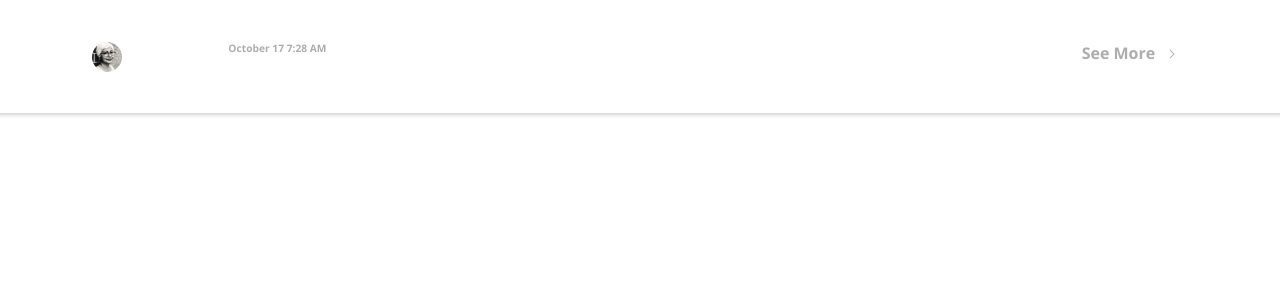
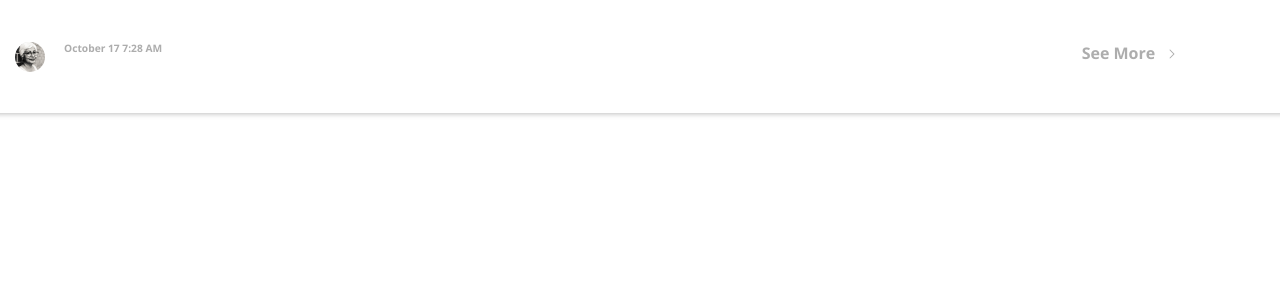
Before and after one commit to Dazzed/annuityprototype-fe, a Next.js app: page /notifications/components/notificationItem in a window 1280 px wide. Shown: the top 300 px of the page. Built offline with nearby package versions, Linux system fonts and the light colour scheme.

Commit message:
ui update for rightsidebar

```diff
--- a/components/rightNav.js
+++ b/components/rightNav.js
@@ -11,9 +11,9 @@ export default function RightSideNav(props) {
    */
   return (
     <div
-      className={` ${
+      className={`sidebar-right  ${
         navState === 1
-          ? "sidebar-right"
+          ? "sidebar-right-zero "
           : navState === 2
           ? "expandsidebar-right"
           : "width-none"
--- a/pages/notifications/components/notificationItem.js
+++ b/pages/notifications/components/notificationItem.js
@@ -5,12 +5,12 @@ export default function NotificationItem(props) {
 
   return (
     <div className="row row-height-supportsection">
-      <div className="col-lg-2 col-md-2 col-sm-2 col-12 align-self-center">
+      <div className="col-lg-10 col-md-10 col-sm-9 col-12 align-self-center">
+        <div className="notificaion-board">
           <div className="userPicSection">
             <img src="/imgs/profile-pic.png" alt="user picture" />
           </div>
-      </div>
-      <div className="col-lg-8 col-md-8 col-sm-7 col-12 align-self-center">
+          <div className="msg-contentsection">
             <div className="date-section">
               <h6>
                 {format(
@@ -20,9 +20,9 @@ export default function NotificationItem(props) {
                   "MMMM d h:mm a"
                 )}
               </h6>
+              <p>{notification.message}</p>
             </div>
-        <div className="msg-contentsection">
-          <p>{notification.message}</p>
+          </div>
         </div>
       </div>
       <div
--- a/styles/globals.css
+++ b/styles/globals.css
@@ -70,8 +70,17 @@ button:focus {
   -ms-transition: all 0.5s;
 }
 
+.notificaion-board {
+  display: flex;
+  flex-direction: row;
+}
+
 .cardcustomheader {
   background-image: linear-gradient(180deg, #fff, #d2e1ea);
+}
+
+.userPicSection {
+  margin-right: 19px;
 }
 
 .cardcustomheader button:hover, .cardcustomheader button:focus {
@@ -354,24 +363,33 @@ button:hover {
   -ms-transition: all 0.5s;
 }
 
+.notification-tap-1 {
+  display: flex;
+  flex-direction: row;
+}
+
 .sidebar-right {
   background-color: #f2f2f2;
   width: 421px;
   height: 100%;
   position: fixed;
-  right: 0;
+  right: -421px;
   top: 0;
-  transition: all 0.5s;
-  -moz-transition: all 0.5s;
+  transition: right 0.5s;
+  -moz-transition: right 0.5s;
   /* Firefox 4 */
-  -webkit-transition: all 0.5s;
+  -webkit-transition: right 0.5s;
   /* Safari and Chrome */
-  -o-transition: all 0.5s;
+  -o-transition: right 0.5s;
   /* Opera */
-  -ms-transition: all 0.5s;
+  -ms-transition: right 0.5s;
   z-index: 1;
   overflow-y: auto;
   overflow-x: hidden;
+}
+
+.sidebar-right-zero {
+  right: 0;
 }
 
 .btn-arrow-icon-2 .sidebar-right {
@@ -618,6 +636,7 @@ button:hover {
 }
 
 /* transition */
+
 .table tr {
   transition: all 0.5s;
   -moz-transition: all 0.5s;
```
Lines whose indentation alone changed are shown as unchanged.
